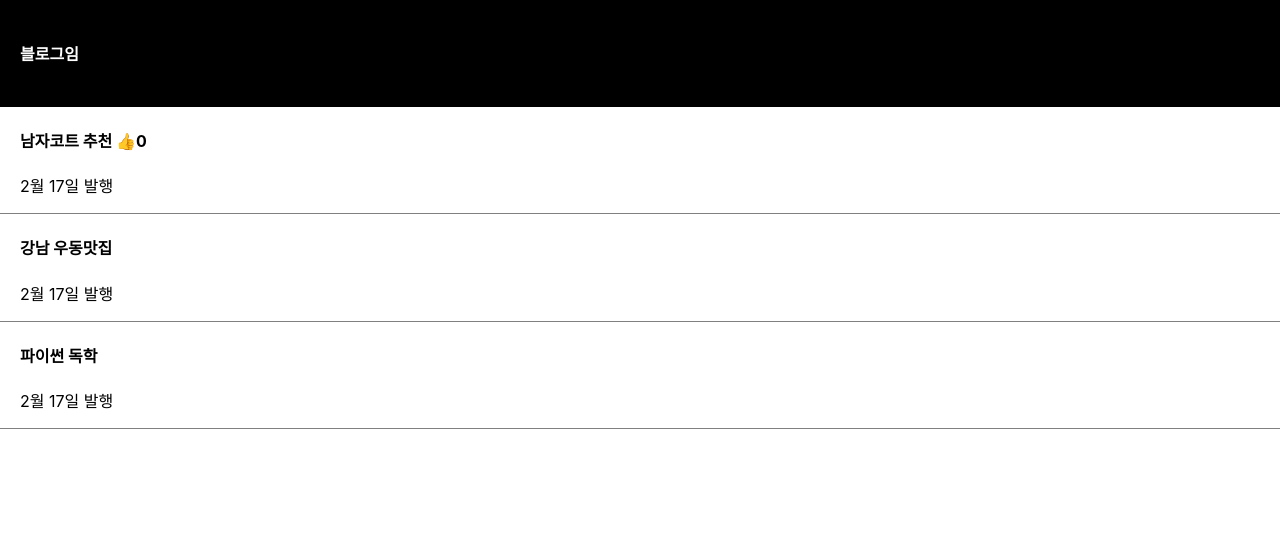
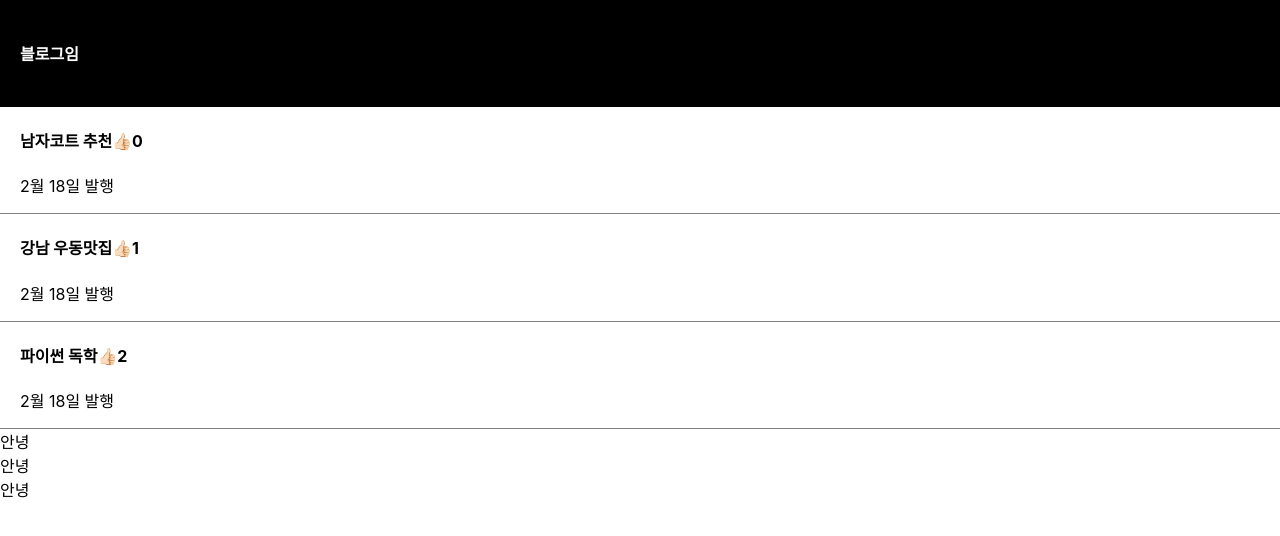
Before and after one commit to pizzaYami/shopping_mall_project, a React (Create React App) app: page / in a window 1280 px wide. Shown: the top 536 px of the page. Built offline with nearby package versions, Linux system fonts and the light colour scheme.

Commit message:
map의 사용과 like의 개인화

```diff
--- a/src/App.js
+++ b/src/App.js
@@ -6,31 +6,38 @@ function App() {
     "강남 우동맛집",
     "파이썬 독학",
   ]);
-  let [like, setLike] = useState(0);
+  let [like, setLike] = useState([0, 1, 2]);
   let [modal, setModal] = useState(false);
   return (
     <div className="App">
       <div className="black-nav">
         <h4>블로그임</h4>
       </div>
-      <div className="list">
-        <h4
-          onClick={() => {
-            setModal(!modal);
-          }}
-        >
-          {글제목[0]} <span onClick={() => setLike(like + 1)}>👍</span>
-          {like}
-        </h4>
-        <p>2월 17일 발행</p>
-      </div>
-      <div className="list">
-        <h4>{글제목[1]} </h4>
-        <p>2월 17일 발행</p>
-      </div>
-      <div className="list">
-        <h4>{글제목[2]}</h4>
-        <p>2월 17일 발행</p>
+      {글제목.map(function (item, i) {
+        return (
+          <div className="list" key={i}>
+            <h4>
+              {item}
+              <span
+                onClick={() => {
+                  let copy = [...like];
+                  copy[i] += 1;
+                  setLike(copy);
+                }}
+              >
+                👍🏻{like[i]}
+              </span>
+            </h4>
+            <p>2월 18일 발행</p>
+          </div>
+        );
+      })}
+
+      {modal == true ? <Modal></Modal> : null}
+      <div>
+        {[1, 2, 3].map(function () {
+          return <div>안녕</div>;
+        })}
       </div>
     </div>
   );
```
